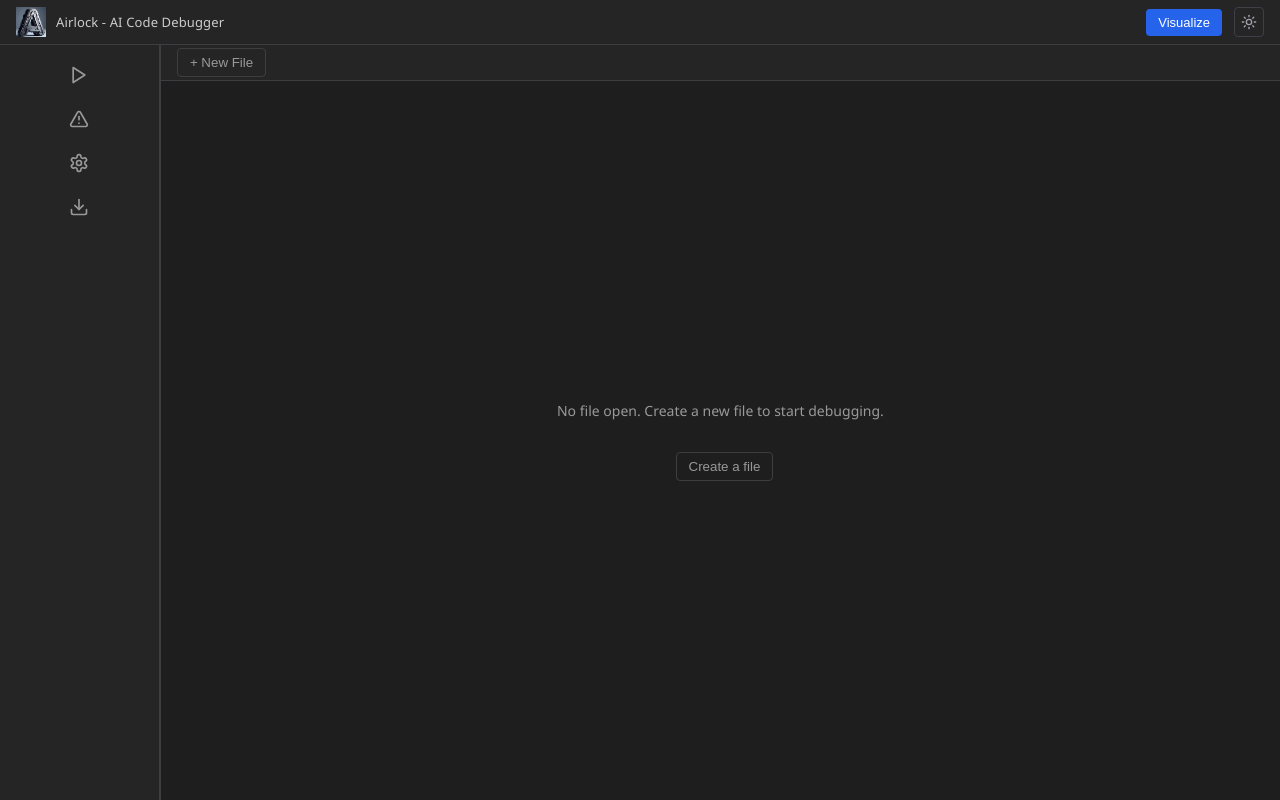
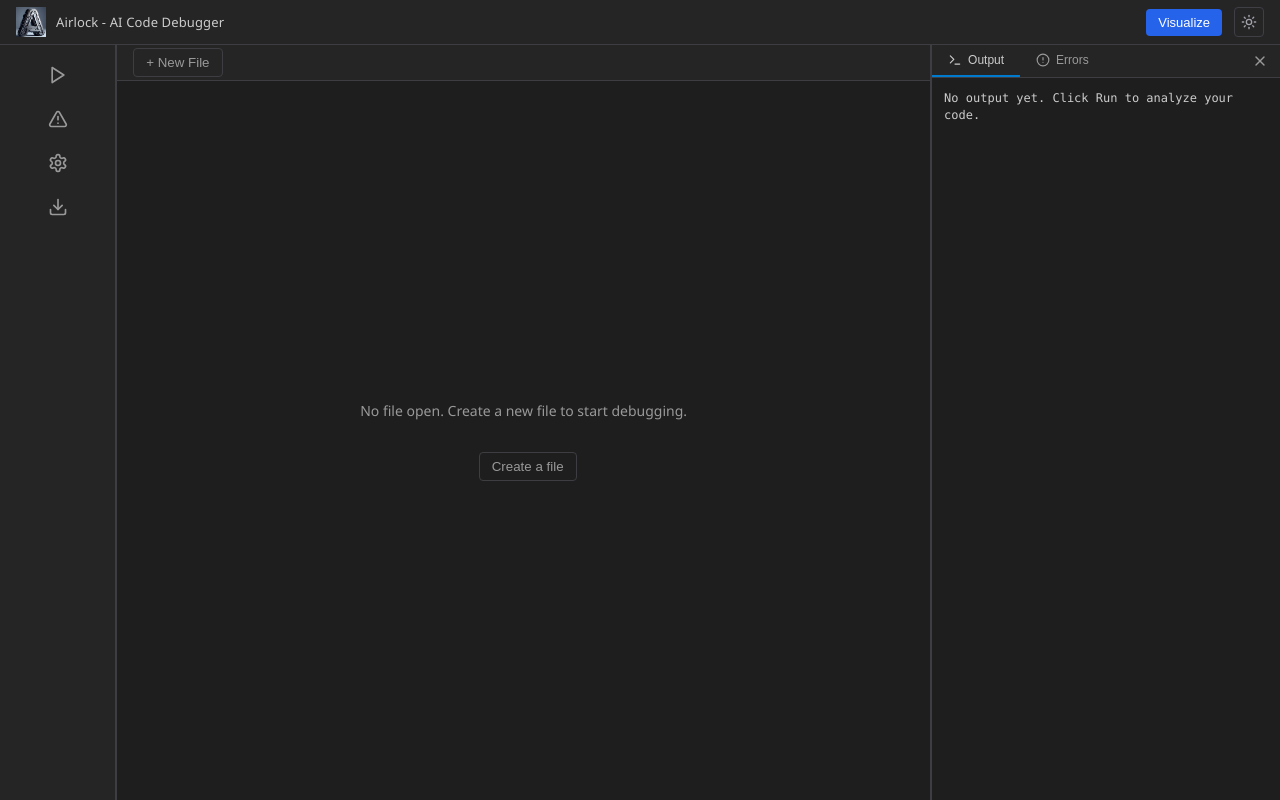
Before and after one commit to Vedant-Murarka/Airlock, a React (Vite) app in the folder frontend/: page / in a window 1280 px wide. Both pictures are taken after a click on the button 79 px from the left and 119 px from the top of the page. Built offline with nearby package versions, Linux system fonts and the light colour scheme.

Commit message:
minor frontend changes

```diff
--- a/frontend/src/App.css
+++ b/frontend/src/App.css
@@ -317,6 +317,40 @@
   border-left: 1px solid var(--vscode-border);
   display: flex;
   flex-direction: column;
+}
+
+/* Container for tabs and the close button */
+.output-panel-header {
+  display: flex;
+  justify-content: space-between;
+  align-items: center;
+  background-color: var(--vscode-bg-secondary);
+  border-bottom: 1px solid var(--vscode-border);
+  padding-right: 4px; /* Space for the close button */
+}
+
+/* Ensure the tabs themselves don't have a bottom border now
+   since the parent container handles it */
+.output-tabs {
+  border-bottom: none !important;
+}
+
+/* The Close Button Style */
+.close-panel-btn {
+  background: transparent;
+  border: none;
+  color: var(--vscode-text-secondary);
+  padding: 4px 8px;
+  cursor: pointer;
+  display: flex;
+  align-items: center;
+  border-radius: 4px;
+  transition: all 0.2s;
+}
+
+.close-panel-btn:hover {
+  background-color: var(--vscode-bg-hover);
+  color: var(--vscode-error); /* High-contrast red on hover */
 }
 
 .output-tabs {
--- a/frontend/src/App.tsx
+++ b/frontend/src/App.tsx
@@ -1,6 +1,6 @@
 import { useState } from 'react';
 import { Panel, PanelGroup, PanelResizeHandle } from 'react-resizable-panels';
-import { Moon, Sun} from 'lucide-react';
+import { Moon, Sun } from 'lucide-react';
 import Editor from './components/Editor.tsx';
 import Sidebar from './components/Sidebar.tsx';
 import OutputPanel from './components/OutputPanel.tsx';
@@ -33,7 +33,7 @@ interface ApiResponse {
 function App() {
   // --- State Management ---
   const [isDarkMode, setIsDarkMode] = useState(true);
-  const [showFlowchart, setShowFlowchart] = useState(false); // New state for Visualize
+  const [showFlowchart, setShowFlowchart] = useState(false);
   const [openFiles, setOpenFiles] = useState<FileItem[]>([]);
   const [activeFileId, setActiveFileId] = useState('');
   const [creatingFile, setCreatingFile] = useState(false);
@@ -170,7 +170,6 @@ function App() {
 
   return (
     <div className={`app ${isDarkMode ? 'dark' : 'light'}`}>
-      {/* Title Bar with Visualize & Theme toggle */}
       <div className="title-bar">
         <div className="title-logo">
           <img src="/logo.png" alt="Airlock logo" className="app-logo" />
@@ -183,7 +182,6 @@ function App() {
             onClick={() => setShowFlowchart(!showFlowchart)}
             title="Visualize Debugging Logic"
           >
-
             <span>Visualize</span>
           </button>
 
@@ -200,7 +198,12 @@ function App() {
       <PanelGroup direction="horizontal" className="main-layout">
         {/* Left Sidebar */}
         <Panel defaultSize={10} minSize={8} maxSize={18}>
-          <Sidebar onRun={handleRun} onDownload={handleDownload} />
+          <Sidebar
+            onRun={handleRun}
+            onDownload={handleDownload}
+            // This allows the sidebar to toggle the error panel open
+            onShowErrors={() => setShowOutput(true)}
+          />
         </Panel>
 
         <PanelResizeHandle className="resize-handle" />
@@ -245,6 +248,11 @@ function App() {
                   className="new-file-input"
                   value={newFileName}
                   onChange={(event) => setNewFileName(event.target.value)}
+                  onKeyDown={(event) => {
+                    if (event.key === 'Enter') {
+                      createFile();
+                    }
+                  }}
                   placeholder="Enter file name..."
                   autoFocus
                 />
@@ -290,13 +298,12 @@ function App() {
                 onAccept={handleAcceptFix}
                 onReject={handleRejectFix}
                 isLoading={isLoading}
+                onClose={() => setShowOutput(false)}
               />
             </Panel>
           </>
         )}
       </PanelGroup>
-
-
     </div>
   );
 }
--- a/frontend/src/components/OutputPanel.tsx
+++ b/frontend/src/components/OutputPanel.tsx
@@ -10,50 +10,49 @@ interface OutputPanelProps {
   originalCode?: string | null;
   onAccept?: () => void;
   onReject?: () => void;
+  onClose: () => void; // Added onClose prop
   isLoading?: boolean;
 }
 
-// Function to compare lines and find changed ones
 const getChangedLines = (original: string, fixed: string): Set<number> => {
   const originalLines = original.split('\n');
   const fixedLines = fixed.split('\n');
   const changedLines = new Set<number>();
-
   const maxLines = Math.max(originalLines.length, fixedLines.length);
 
   for (let i = 0; i < maxLines; i++) {
     const origLine = originalLines[i] || '';
     const fixedLine = fixedLines[i] || '';
-
     if (origLine.trim() !== fixedLine.trim()) {
-      changedLines.add(i + 1); // 1-indexed line numbers
+      changedLines.add(i + 1);
     }
   }
-
   return changedLines;
 };
 
-const OutputPanel = ({ output, allErrors = [], suggestedCode, originalCode, onAccept, onReject, isLoading }: OutputPanelProps) => {
-  // Default to Fix tab if there was a fix, else Output
+const OutputPanel = ({
+  output,
+  allErrors = [],
+  suggestedCode,
+  originalCode,
+  onAccept,
+  onReject,
+  onClose, // Destructured
+  isLoading
+}: OutputPanelProps) => {
   const [activeTab, setActiveTab] = useState<'output' | 'errors' | 'suggestion'>(suggestedCode ? 'suggestion' : 'output');
 
-  // Get changed lines if we have both original and suggested code
   const changedLines = (originalCode && suggestedCode)
     ? getChangedLines(originalCode, suggestedCode)
     : new Set<number>();
 
-  // Render code with line numbers and highlighting
   const renderCodeWithHighlights = (code: string) => {
     const lines = code.split('\n');
     return lines.map((line, index) => {
       const lineNumber = index + 1;
       const isChanged = changedLines.has(lineNumber);
-
       return (
-        <div
-          key={index}
-          className={`code-line ${isChanged ? 'changed' : ''}`}
-        >
+        <div key={index} className={`code-line ${isChanged ? 'changed' : ''}`}>
           <span className="line-number">{lineNumber}</span>
           <span className="line-content">{line || ' '}</span>
         </div>
@@ -63,6 +62,8 @@ const OutputPanel = ({ output, allErrors = [], suggestedCode, originalCode, onAc
 
   return (
     <div className="output-panel">
+      {/* HEADER SECTION WITH TABS AND CLOSE BUTTON */}
+      <div className="output-panel-header">
         <div className="output-tabs">
           <button
             className={`tab ${activeTab === 'output' ? 'active' : ''}`}
@@ -87,6 +88,16 @@ const OutputPanel = ({ output, allErrors = [], suggestedCode, originalCode, onAc
               Fix
             </button>
           )}
+        </div>
+
+        {/* CLOSE ACTION */}
+        <button
+          className="close-panel-btn"
+          onClick={onClose}
+          title="Close Panel"
+        >
+          <X size={16} />
+        </button>
       </div>
 
       <div className="output-content">
--- a/frontend/src/components/Sidebar.tsx
+++ b/frontend/src/components/Sidebar.tsx
@@ -3,9 +3,10 @@ import { Play, AlertTriangle, Download, Settings } from 'lucide-react';
 interface SidebarProps {
   onRun: () => void;
   onDownload: () => void;
+  onShowErrors: () => void; // New prop for showing the error panel
 }
 
-const Sidebar = ({ onRun, onDownload }: SidebarProps) => {
+const Sidebar = ({ onRun, onDownload, onShowErrors }: SidebarProps) => {
   return (
     <div className="sidebar">
       <div className="sidebar-buttons">
@@ -19,6 +20,7 @@ const Sidebar = ({ onRun, onDownload }: SidebarProps) => {
 
         <button
           className="sidebar-button"
+          onClick={onShowErrors} // Trigger the panel opening
           title="View Errors"
         >
           <AlertTriangle size={20} />
@@ -39,7 +41,6 @@ const Sidebar = ({ onRun, onDownload }: SidebarProps) => {
           <Download size={20} />
         </button>
       </div>
-
     </div>
   );
 };
```
Lines whose indentation alone changed are shown as unchanged.
